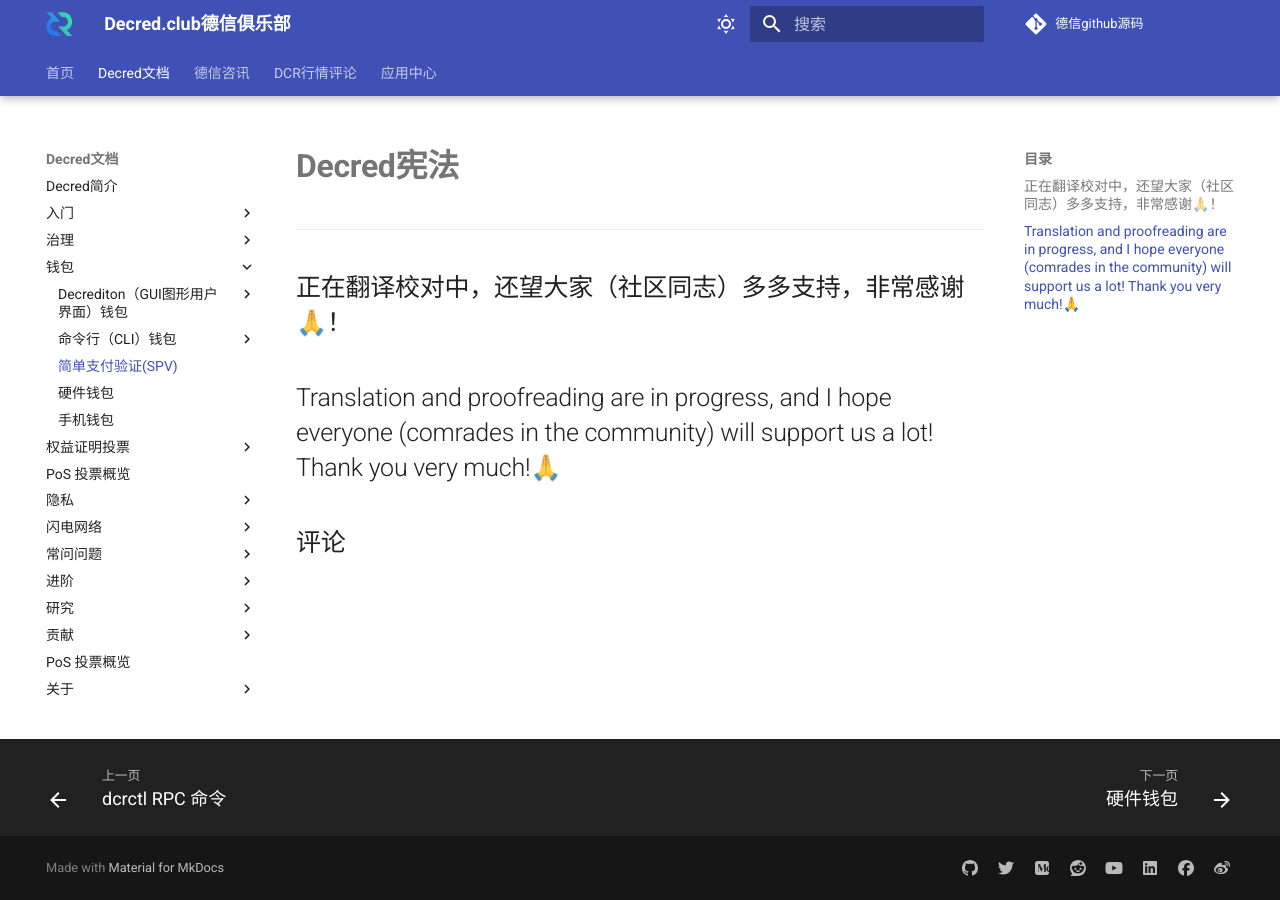
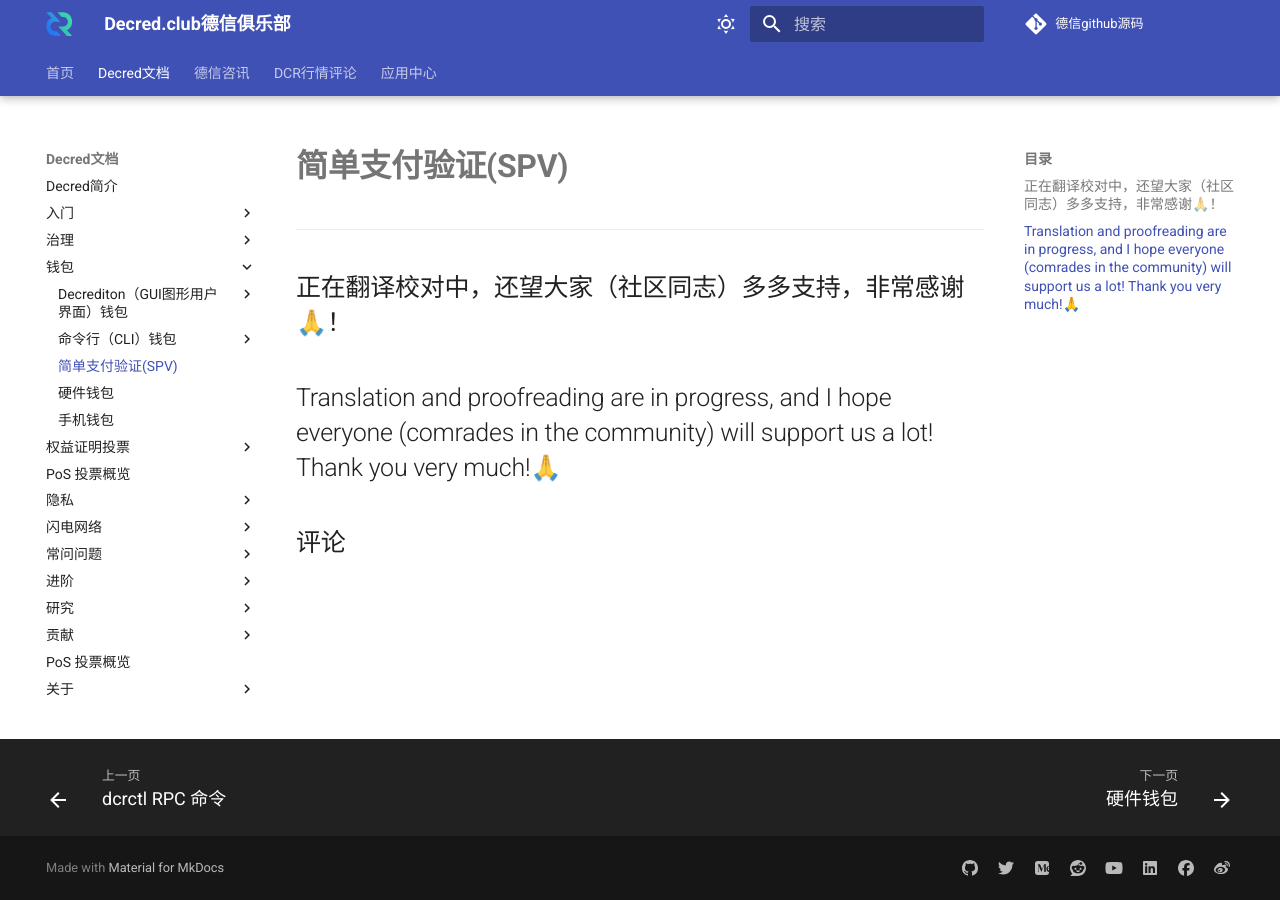
Before and after one commit to decredclub/decredclub, an MkDocs documentation site: the page built from docs/Documentation/Wallets/spv.md, in a window 1280 px wide. Built offline with MkDocs 1.6.1 and Material for MkDocs 9.7.7, drawn with Linux system fonts in a browser that asks for light colours; comment, search, counter and statistics services are not loaded.

Commit message:
Update spv.md

```diff
--- a/docs/Documentation/Wallets/spv.md
+++ b/docs/Documentation/Wallets/spv.md
@@ -1,4 +1,4 @@
-# **Decred宪法**
+# **简单支付验证(SPV)**
 
 -----
 
```
